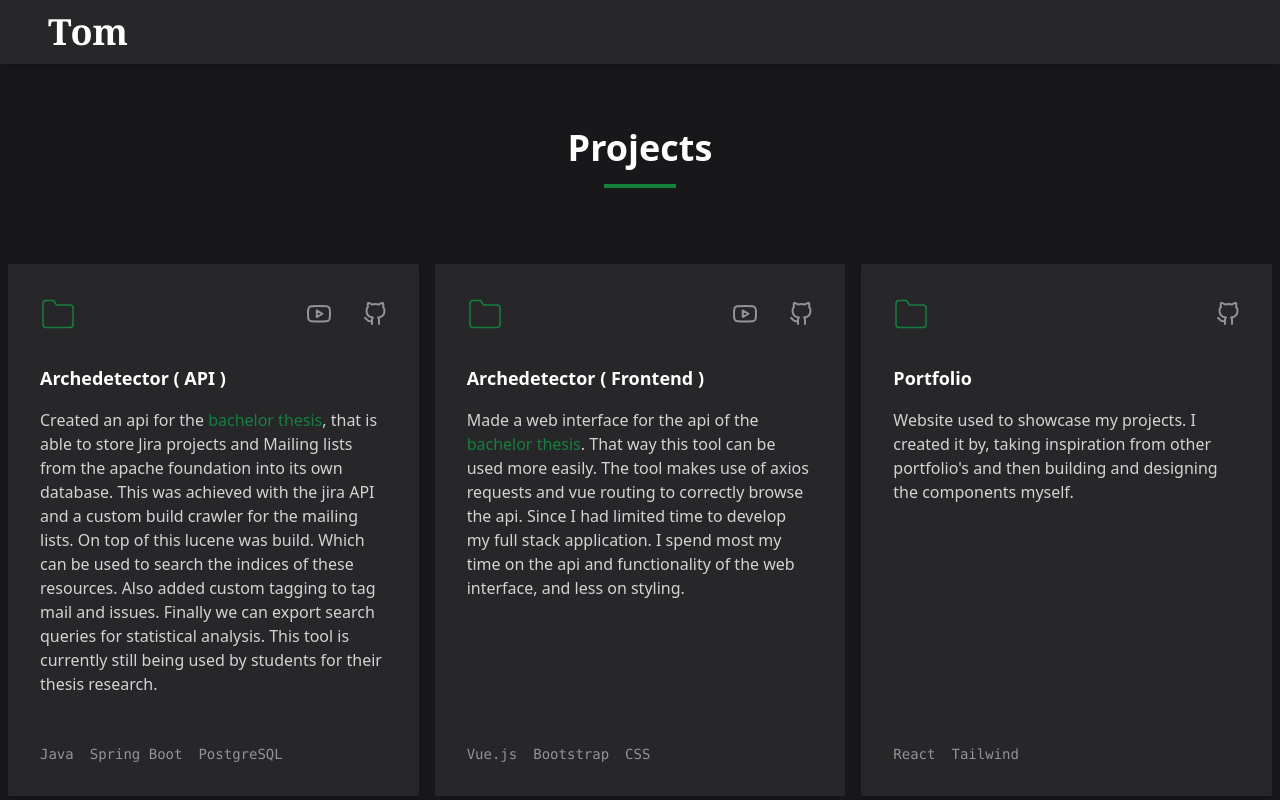
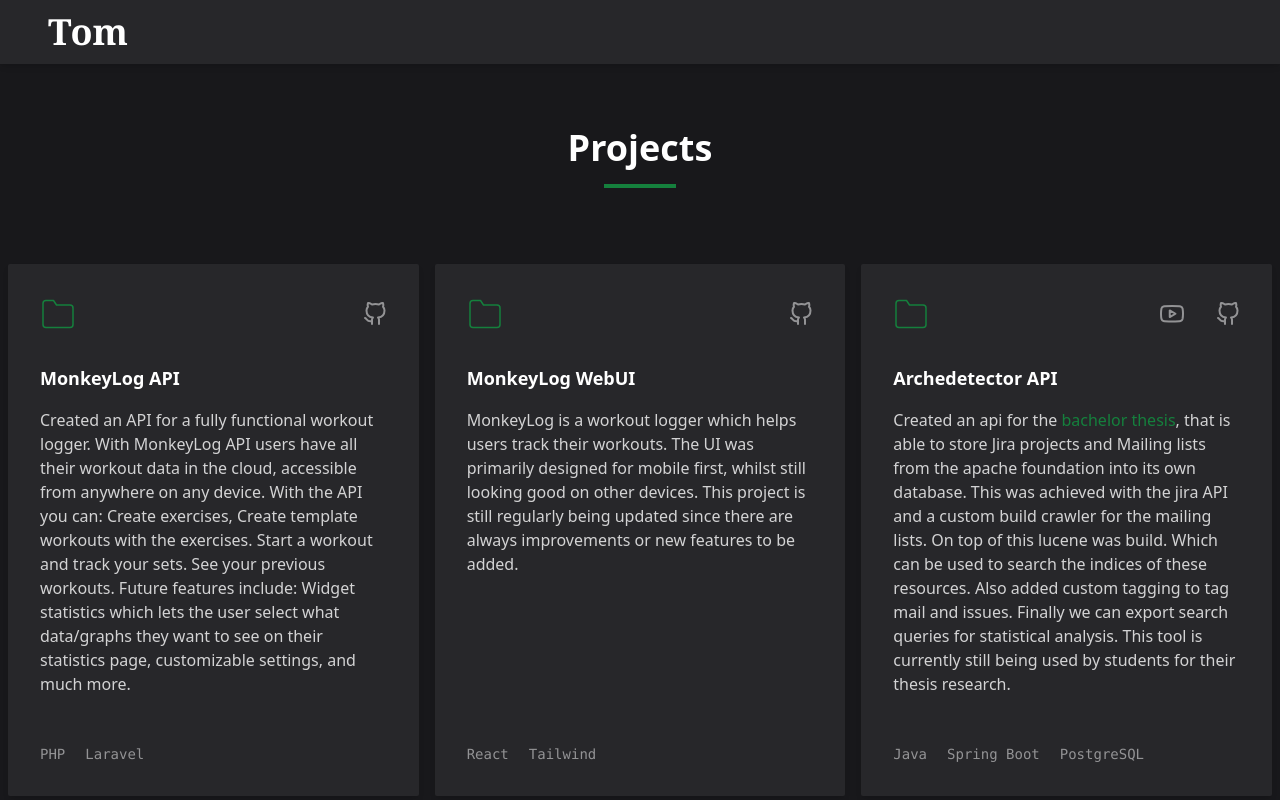
Before and after one commit to tomdenboon/portfolio-v1, a React (Create React App) app: page /contact in a window 1280 px wide. Built offline with nearby package versions, Linux system fonts and the light colour scheme.

Commit message:
added monkeylog to the project cards

```diff
--- a/src/components/ProjectCard.js
+++ b/src/components/ProjectCard.js
@@ -51,7 +51,7 @@ function ProjectCard(props) {
 
   function ProjectCardFooter() {
     return (
-      <div className="flex flex-wrap text-text-darkest font-mono font-thin text-sm gap-x-4 gap-y-1 mt-auto">
+      <div className="flex flex-wrap text-text-darkest font-mono font-thin text-sm gap-x-5 gap-y-1 mt-auto">
         {props.tags.map((tag, i) => {
           return <div key={i}>{tag}</div>;
         })}
--- a/src/components/Projects.js
+++ b/src/components/Projects.js
@@ -20,9 +20,36 @@ function Projects(props) {
       <div className="max-w-screen-xl grid xl:grid-cols-3 md:grid-cols-2 sm:grid-cols-1 grid-flow-row auto-rows-max">
         <ProjectCard
           fadeInDelay={400}
+          githubLink="https://github.com/tomdenboon/monkey-log-api"
+          youtubeLink=""
+          title="MonkeyLog API"
+          tags={["PHP", "Laravel"]}
+        >
+          Created an API for a fully functional workout logger. With MonkeyLog
+          API users have all their workout data in the cloud, accessible from
+          anywhere on any device. With the API you can: Create exercises, Create
+          template workouts with the exercises. Start a workout and track your
+          sets. See your previous workouts. Future features include: Widget
+          statistics which lets the user select what data/graphs they want to
+          see on their statistics page, customizable settings, and much more.
+        </ProjectCard>
+        <ProjectCard
+          fadeInDelay={500}
+          githubLink="https://github.com/tomdenboon/monkey-log"
+          youtubeLink=""
+          title="MonkeyLog WebUI"
+          tags={["React", "Tailwind"]}
+        >
+          MonkeyLog is a workout logger which helps users track their workouts.
+          The UI was primarily designed for mobile first, whilst still looking
+          good on other devices. This project is still regularly being updated
+          since there are always improvements or new features to be added.
+        </ProjectCard>
+        <ProjectCard
+          fadeInDelay={600}
           youtubeLink="https://youtu.be/LJU1tSHsynk"
           githubLink="https://github.com/tomdenboon/Archedetector"
-          title="Archedetector ( API )"
+          title="Archedetector API"
           tags={["Java", "Spring Boot", "PostgreSQL"]}
         >
           Created an api for the{" "}
@@ -42,10 +69,10 @@ function Projects(props) {
           research.
         </ProjectCard>
         <ProjectCard
-          fadeInDelay={500}
+          fadeInDelay={700}
           githubLink="https://github.com/tomdenboon/Archedetector-site"
           youtubeLink="https://youtu.be/LJU1tSHsynk"
-          title="Archedetector ( Frontend )"
+          title="Archedetector WebUI"
           tags={["Vue.js", "Bootstrap", "CSS"]}
         >
           Made a web interface for the api of the{" "}
@@ -62,7 +89,7 @@ function Projects(props) {
           styling.
         </ProjectCard>
         <ProjectCard
-          fadeInDelay={600}
+          fadeInDelay={800}
           githubLink="https://github.com/tomdenboon/tom-site"
           youtubeLink=""
           title="Portfolio"
@@ -70,7 +97,8 @@ function Projects(props) {
         >
           Website used to showcase my projects. I created it by, taking
           inspiration from other portfolio's and then building and designing the
-          components myself.
+          components myself. This project supports react routing, redux, and
+          themes (click smiley on homepage).
         </ProjectCard>
       </div>
     </div>
```
